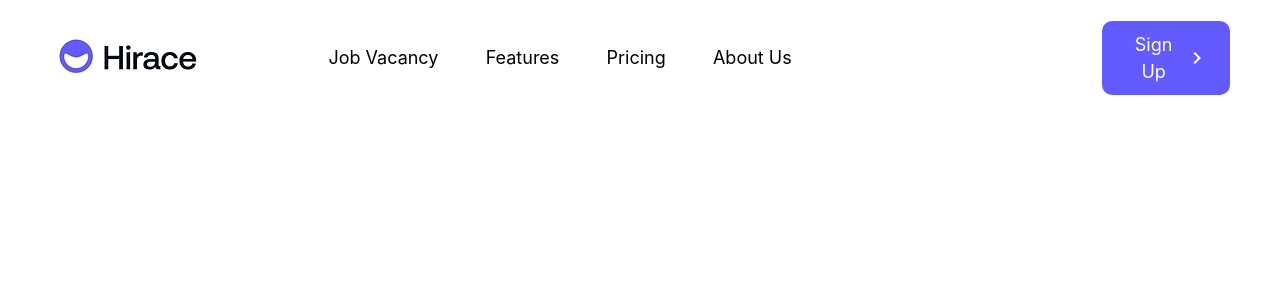
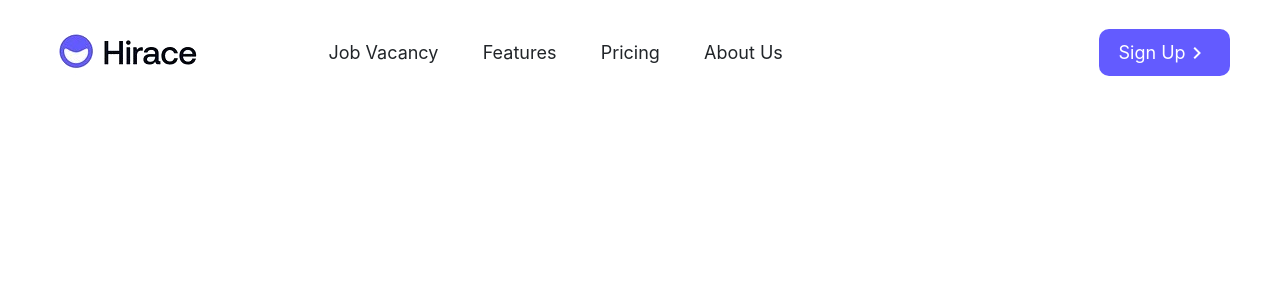
Before and after one commit to Yasela-dissanayake/hirace-job, a React (Create React App) app: page / in a window 1280 px wide. Shown: the top 300 px of the page. Built offline with nearby package versions, Linux system fonts and the light colour scheme.

Commit message:
feat:navbar commpleted

```diff
--- a/src/components/NavigationBar.js
+++ b/src/components/NavigationBar.js
@@ -6,7 +6,7 @@ import PrimaryButton from "./PrimaryButton";
 const NavigationBar = () => {
   return (
     <div className={classes.mainNavContainer}>
-      <nav className="navbar navbar-expand-lg ">
+      <nav className="navbar navbar-expand-lg navbar-light">
         <div className="container-fluid">
           <a className="navbar-brand" href="#">
             <img src={brand} />
@@ -27,7 +27,7 @@ const NavigationBar = () => {
               <ul className="navbar-nav m-auto mb-2 mb-lg-0">
                 <li className={`nav-item ${classes.navList}`}>
                   <a
-                    className={`nav-link ${classes.navItem}`}
+                    className={`nav-link text-dark ${classes.navItem}`}
                     aria-current="page"
                     href="#"
                   >
@@ -35,17 +35,26 @@ const NavigationBar = () => {
                   </a>
                 </li>
                 <li className={`nav-item ${classes.navList}`}>
-                  <a className={`nav-link ${classes.navItem}`} href="#">
+                  <a
+                    className={`nav-link text-dark ${classes.navItem}`}
+                    href="#"
+                  >
                     Features
                   </a>
                 </li>
                 <li className={`nav-item ${classes.navList}`}>
-                  <a className={`nav-link ${classes.navItem}`} href="#">
+                  <a
+                    className={`nav-link text-dark ${classes.navItem}`}
+                    href="#"
+                  >
                     Pricing
                   </a>
                 </li>
                 <li className={`nav-item ${classes.navList}`}>
-                  <a className={`nav-link ${classes.navItem}`} href="#">
+                  <a
+                    className={`nav-link text-dark ${classes.navItem}`}
+                    href="#"
+                  >
                     About Us
                   </a>
                 </li>
--- a/src/components/NavigationBar.module.css
+++ b/src/components/NavigationBar.module.css
@@ -12,6 +12,12 @@
 }
 
 .navListContainer {
-  width: 80%;
+  width: 70%;
   margin-left: 10%;
 }
+
+@media (max-width: 991px) {
+  .navListContainer {
+    margin-left: 1%;
+  }
+}
--- a/src/components/PrimaryButton.module.css
+++ b/src/components/PrimaryButton.module.css
@@ -1,5 +1,4 @@
 .actionButton {
-  /* width: 8%; */
   margin-left: auto;
   color: white;
   font-size: 18px;
@@ -14,3 +13,9 @@
   align-items: center;
   justify-content: center;
 }
+
+@media (max-width: 991px) {
+  .actionButton {
+    margin-left: 1%;
+  }
+}
```
